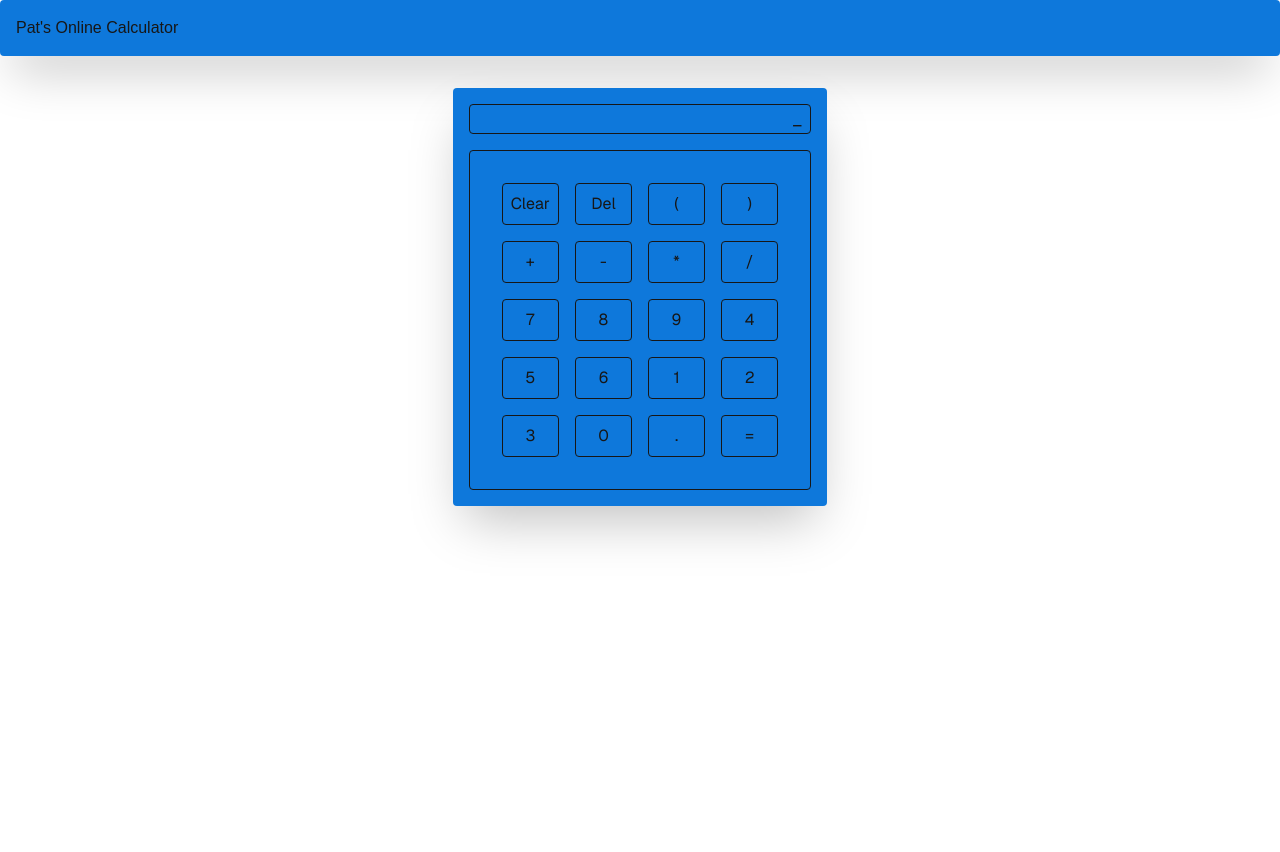
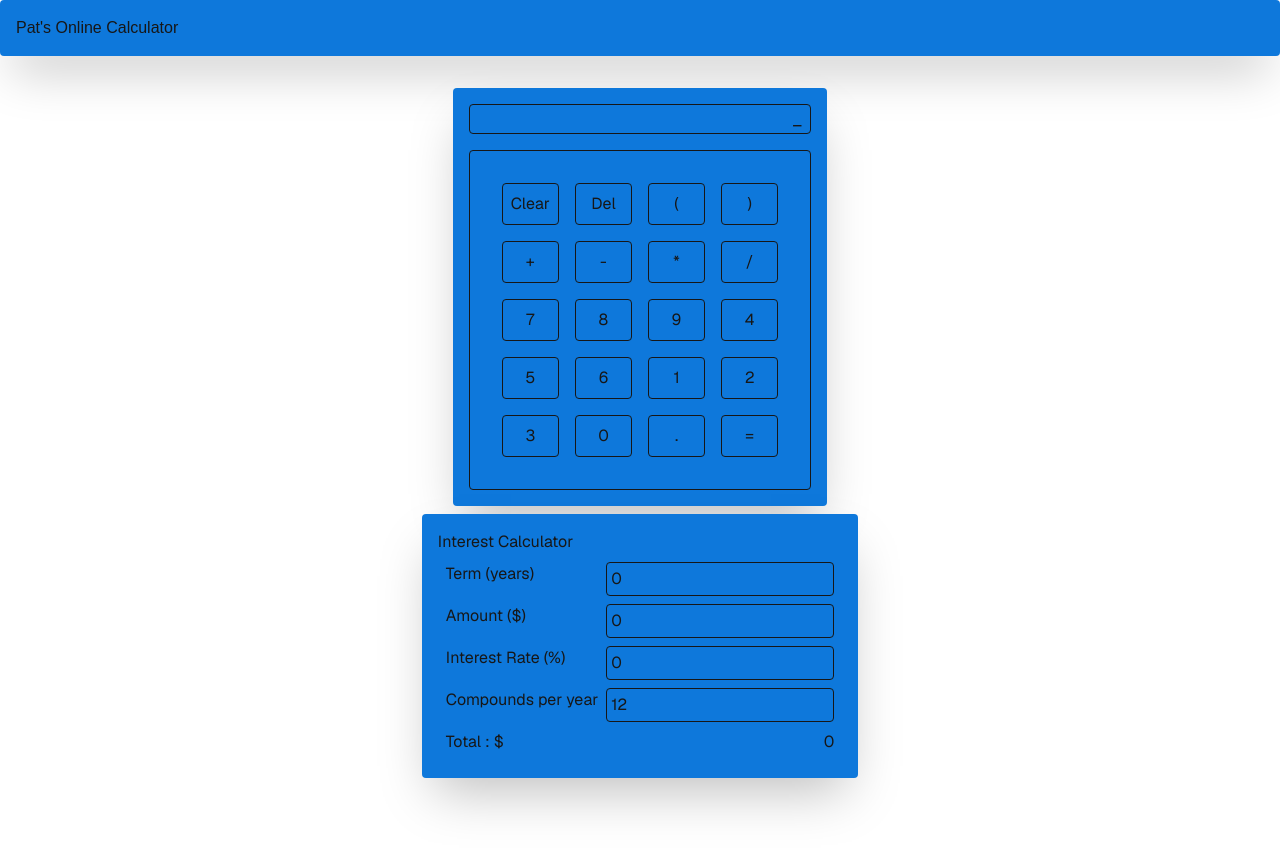
Before and after one commit to Pmacdon15/calculator, a Next.js app: page / in a window 1280 px wide. Shown: the top 852 px of the page. Built offline with nearby package versions, Linux system fonts and the light colour scheme.

Commit message:
add interest calculator

```diff
--- a/package.json
+++ b/package.json
@@ -9,9 +9,10 @@
     "lint": "next lint"
   },
   "dependencies": {
+    "decimal.js": "^10.6.0",
+    "next": "15.3.1",
     "react": "^19.0.0",
-    "react-dom": "^19.0.0",
-    "next": "15.3.1"
+    "react-dom": "^19.0.0"
   },
   "devDependencies": {
     "typescript": "^5",
--- a/src/app/page.tsx
+++ b/src/app/page.tsx
@@ -1,12 +1,14 @@
-import Calculator from "@/components/ui/calculator";
+import Calculator from "@/components/ui/calculators/calculator";
+import InterestCalculator from "@/components/ui/calculators/Interest-calculator";
 
 export default function Home() {
 
 
 
   return (
-    <div className="flex flex-col items-center justify-items-center min-h-screen p-2 md:p-8 pb-20 font-[family-name:var(--font-geist-sans)]">
+    <div className="flex flex-col items-center justify-items-center min-h-screen p-2 gap-2 md:p-8 pb-20 font-[family-name:var(--font-geist-sans)]">
       <Calculator />
+      <InterestCalculator />
     </div>
   );
 }
--- /dev/null
+++ b/src/components/ui/calculators/Interest-calculator.tsx
@@ -0,0 +1,68 @@
+'use client'
+import { useState } from "react";
+
+export default function InterestCalculator() {
+    const [principal, setPrincipal] = useState(0.00)
+    const [interestRate, setInterestRate] = useState(0.00)
+    const [term, setTerm] = useState(0)
+    const [compoundsPerYear, setCompoundsPerYear] = useState(12)
+
+    const calculateTotal = () => {
+        if (principal > 0 && interestRate > 0 && term > 0 && compoundsPerYear > 0 && compoundsPerYear < 10000) {
+            const interestRateDecimal = interestRate / 100;
+            return principal * Math.pow((1 + interestRateDecimal / compoundsPerYear), compoundsPerYear * term);
+        } else {
+            return 0;
+        }
+    }
+
+    const total = calculateTotal();
+
+    return (
+        <div className={`bg-[var(--maincolor)] p-4 rounded-sm shadow-2xl `}>
+            <h1>Interest Calculator </h1>
+            <div className="flex flex-col gap-2 p-2">
+                <span className="flex justify-between gap-2">
+                    <label>Term (years)</label>
+                    <input
+                        className="border rounded-sm p-1"
+                        type="number"
+                        value={term}
+                        onChange={(e) => setTerm(Number(e.target.value))}
+                    />
+                </span>
+                <span className="flex justify-between gap-2">
+                    <label>Amount ($)</label>
+                    <input
+                        className="border rounded-sm p-1"
+                        type="number"
+                        value={principal}
+                        onChange={(e) => setPrincipal(Number(e.target.value))}
+                    />
+                </span>
+                <span className="flex justify-between gap-2">
+                    <label>Interest Rate (%)</label>
+                    <input
+                        className="border rounded-sm p-1 "
+                        type="number"
+                        value={interestRate}
+                        onChange={(e) => setInterestRate(Number(e.target.value))}
+                    />
+                </span>
+                <span className="flex justify-between gap-2">
+                    <label>Compounds per year</label>
+                    <input
+                        className="border rounded-sm p-1"
+                        type="number"
+                        value={compoundsPerYear}
+                        onChange={(e) => setCompoundsPerYear(Number(e.target.value))}
+                    />
+                </span>
+                <span className="flex justify-between gap-2">
+                    <label>Total : $</label>
+                    <label>{total.toLocaleString('en-US', { maximumFractionDigits: 0 })}</label>
+                </span>
+            </div>
+        </div>
+    );
+}
--- a/src/components/ui/calculator.tsx
+++ b/src/components/ui/calculators/calculator.tsx
@@ -1,7 +1,7 @@
 'use client'
 import { useCursorBlink } from "@/app/hoohks/hooks";
 import { useState } from "react";
-import CalculatorButtons from "./buttons/calculator-buttons";
+import CalculatorButtons from "../buttons/calculator-buttons";
 
 export default function Calculator() {
     const [input, setInput] = useState("_");
```
Also changed, not shown: 1 other file (tests, documents, lock files or other folders).
